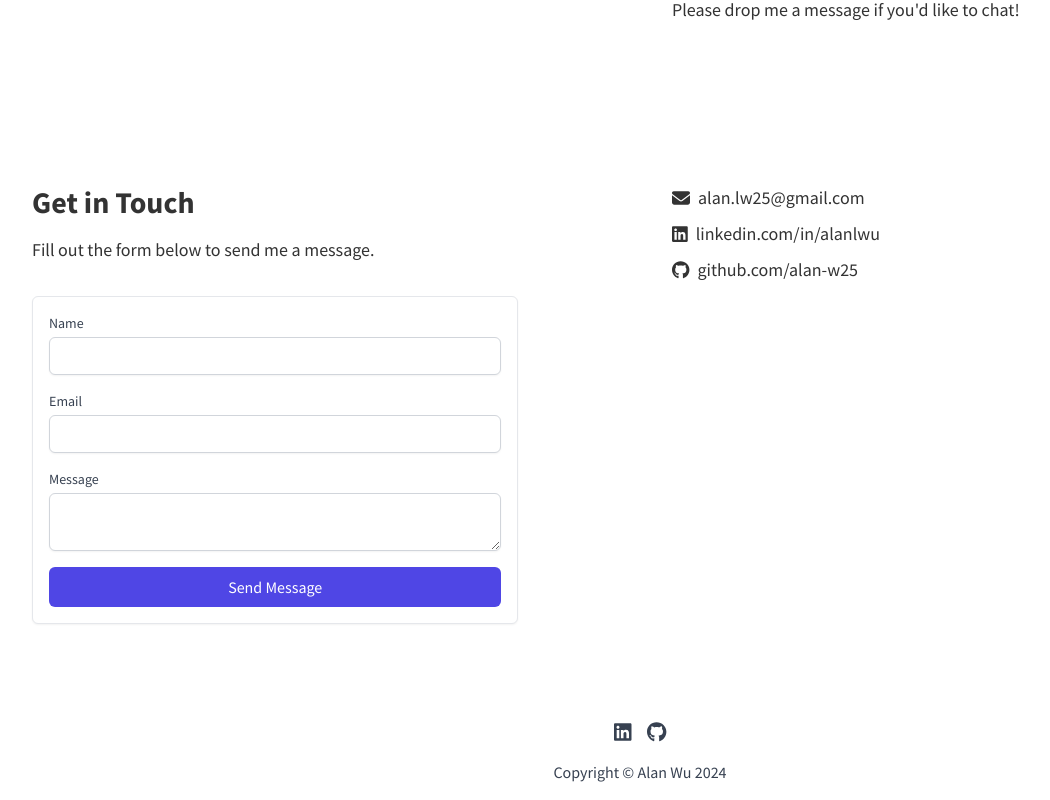
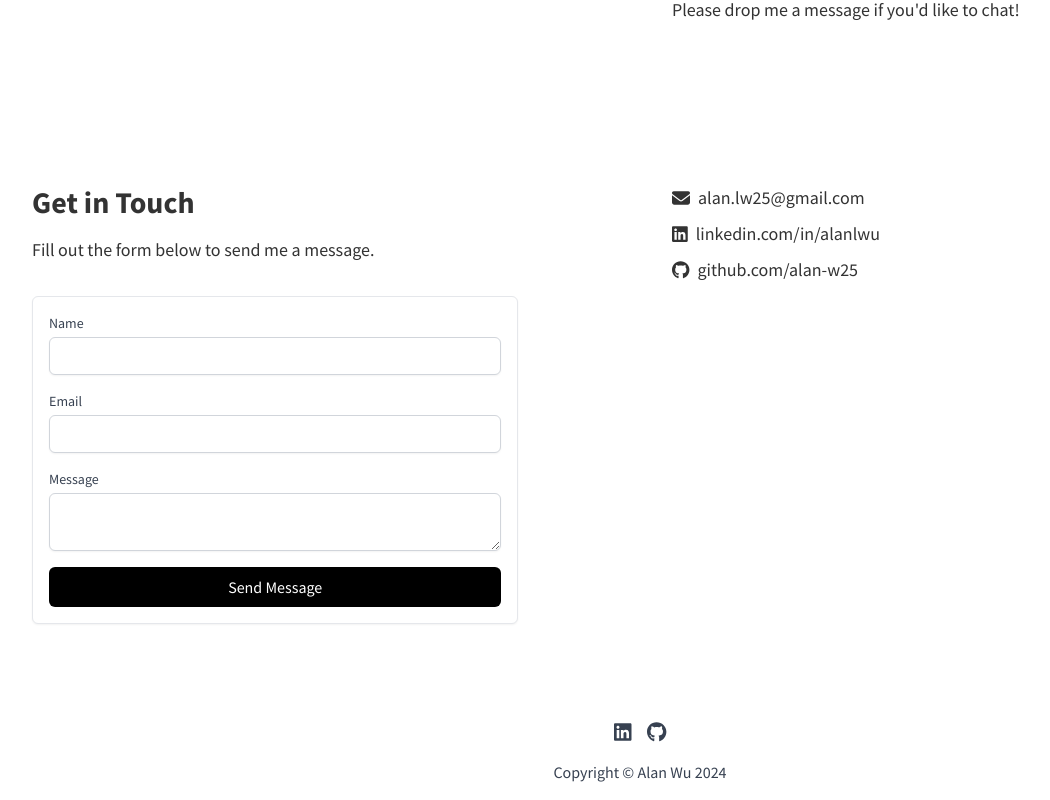
Before and after one commit to alan-w25/alan-w25.github.io, a Next.js app: page / in a window 1280 px wide. Shown: the part 504-1304 px from the top of the page, without its empty margins (0-1050 px from the left). Built offline with nearby package versions, Linux system fonts and the light colour scheme.

Commit message:
small changes

```diff
--- a/src/components/ContactForm.tsx
+++ b/src/components/ContactForm.tsx
@@ -93,7 +93,7 @@ const ContactForm = () => {
             </div>
             <button
                 type = "submit"
-                className="w-full bg-indigo-600 text-white py-2 px-4 rounded-md hover:bg-indigo-700 focus:outline-none focus:ring-2 focus:ring-indigo-500 focus:ring-offset-2"
+                className="w-full bg-black text-white py-2 px-4 rounded-md hover:bg-indigo-700 focus:outline-none focus:ring-2 focus:ring-indigo-500 focus:ring-offset-2"
                 >
                     Send Message
                 </button>
--- a/src/components/NonHomeHeader.tsx
+++ b/src/components/NonHomeHeader.tsx
@@ -5,7 +5,7 @@ const NonHomeHeader = () => (
         <nav className = "container mx-auto flex justify-between items-center py-4 px-6">
             <Link href="/" className="text-2xl text-gray-900 hover:underline">Alan Wu</Link>
             <ul className="flex space-x-6 text-gray-700">
-                <li><a href="/" className="hover:underline">Home</a></li>
+                <li><Link href="/" className="hover:underline">Home</Link></li>
             </ul>
         </nav>
     </header>
```
